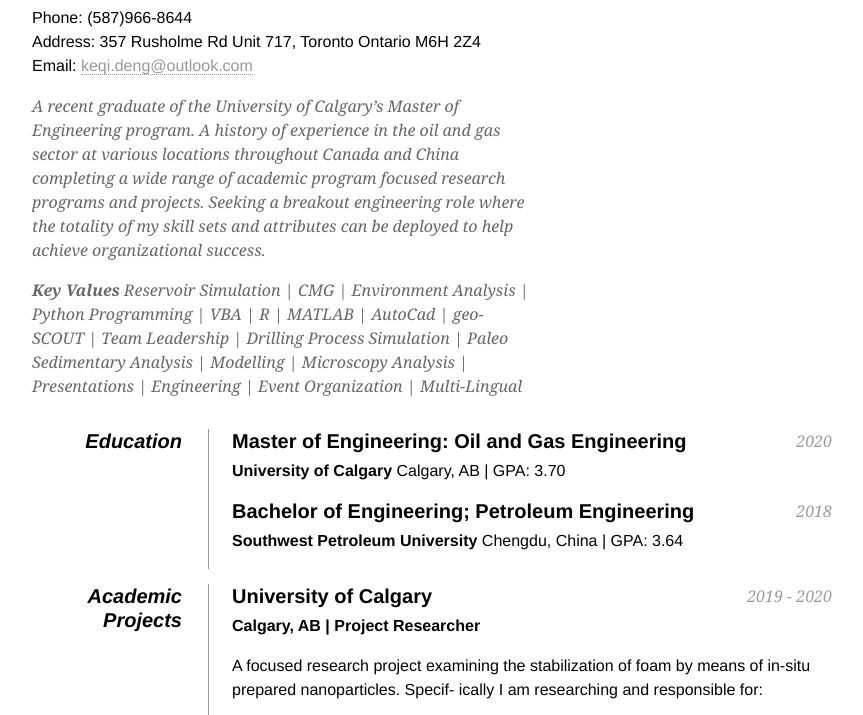
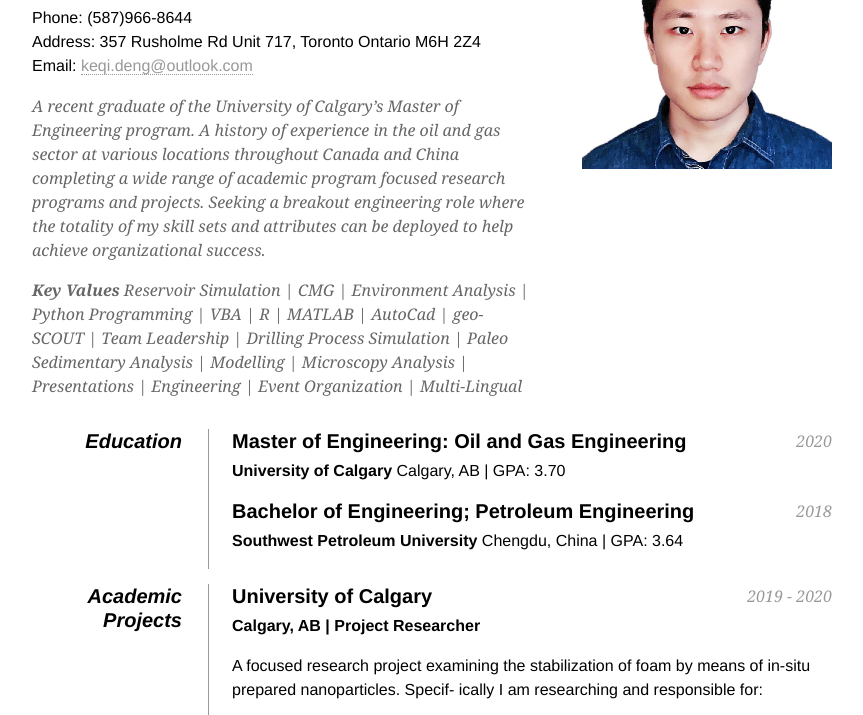
Before and after one commit to keqideng/resume, a plain HTML site: page index.html in a window 1280 px wide. Shown: the part 91-806 px from the top of the page, without its empty margins (208-1071 px from the left). Drawn offline with Linux system fonts and the light colour scheme.

Commit message:
Update index.html

```diff
--- a/index.html
+++ b/index.html
@@ -41,7 +41,7 @@
 
     <div id="page-wrap">
 
-        <img src="images/keqi.png" alt="Photo of Keqi" id="pic" />
+        <img src="keqi.png" alt="Photo of Keqi" id="pic" />
 
         <div id="contact-info" class="vcard">
 
```
